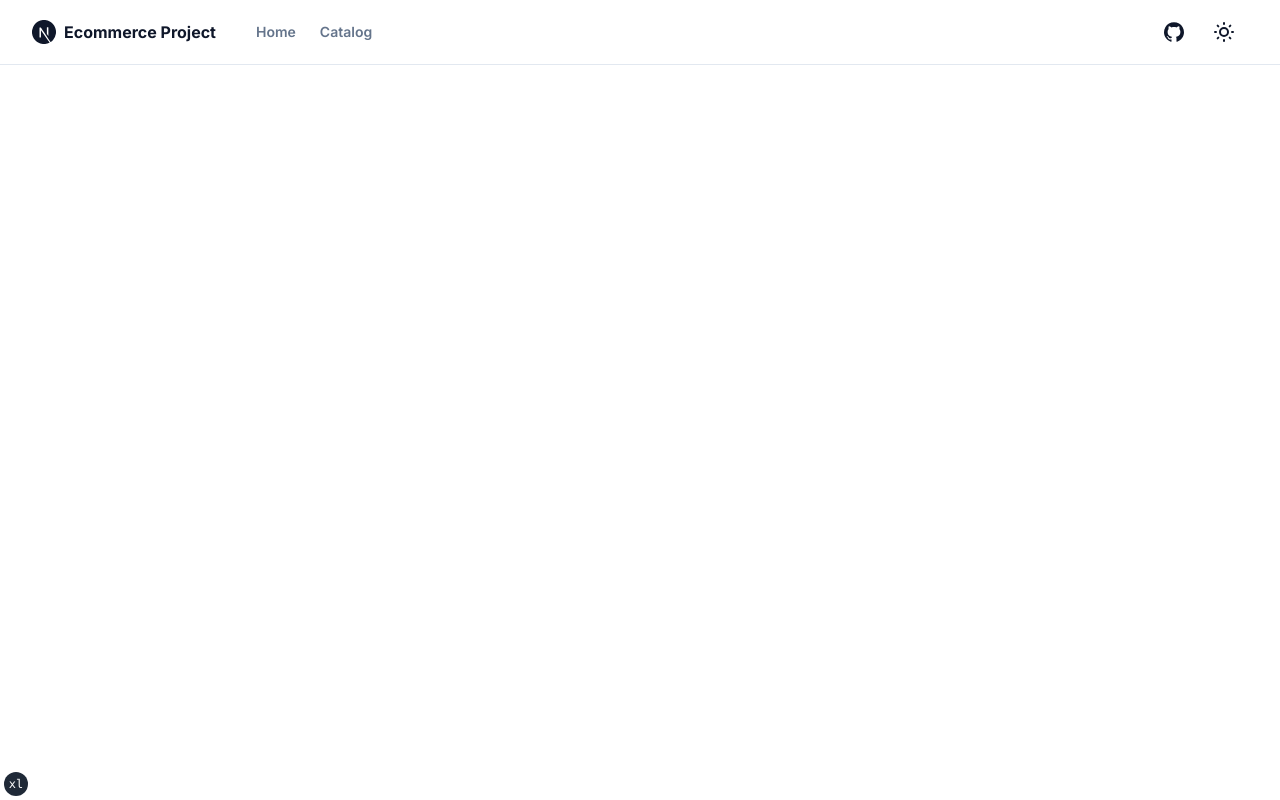
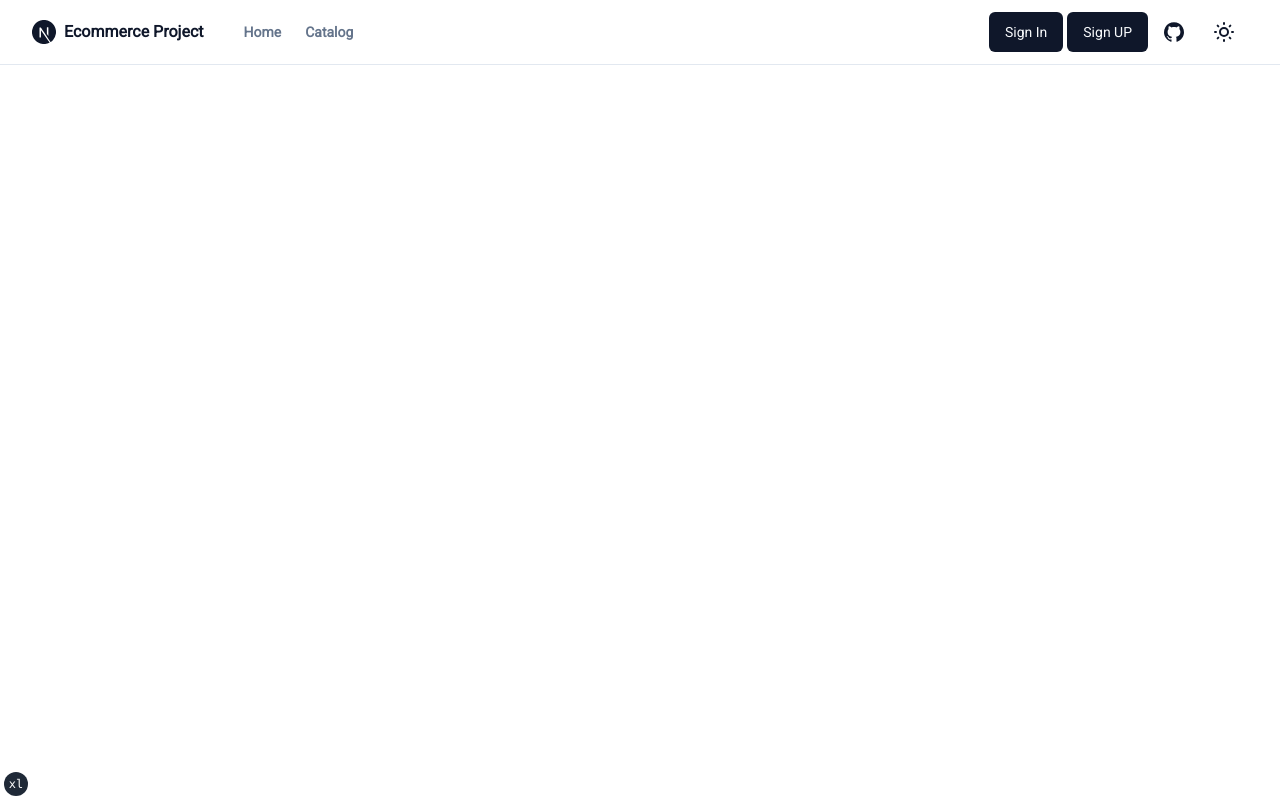
Before and after one commit to ayonshafiul/next-ecomm, a Next.js app: page /signup in a window 1280 px wide. Built offline with nearby package versions, Linux system fonts and the light colour scheme.

Commit message:
Add auth context, and auth buttons on site header

```diff
--- a/app/layout.tsx
+++ b/app/layout.tsx
@@ -1,5 +1,6 @@
 import "@/styles/globals.css"
 import { Metadata } from "next"
+import { AuthProvider } from "@/context/AuthContext"
 import { CartProvider } from "@/context/CartContext"
 
 import { siteConfig } from "@/config/site"
@@ -43,11 +44,13 @@ export default function RootLayout({ children }: RootLayoutProps) {
         >
           <ThemeProvider attribute="class" defaultTheme="system" enableSystem>
             <CartProvider>
-              <div className="relative flex min-h-screen flex-col">
-                <SiteHeader />
-                <div className="flex-1">{children}</div>
-              </div>
-              <TailwindIndicator />
+              <AuthProvider>
+                <div className="relative flex min-h-screen flex-col">
+                  <SiteHeader />
+                  <div className="flex-1">{children}</div>
+                </div>
+                <TailwindIndicator />
+              </AuthProvider>
             </CartProvider>
           </ThemeProvider>
         </body>
--- /dev/null
+++ b/components/auth-buttons.tsx
@@ -0,0 +1,24 @@
+"use client"
+
+import Link from "next/link"
+import { useAuthContext } from "@/context/AuthContext"
+
+import { Button } from "./ui/button"
+
+export default function AuthButtons() {
+  const { userType, authToken } = useAuthContext()
+  return (
+    <>
+      {userType == "" && (
+        <>
+          <Link href="/signin">
+            <Button>Sign In</Button>
+          </Link>
+          <Link href="/signup">
+            <Button>Sign UP</Button>
+          </Link>
+        </>
+      )}
+    </>
+  )
+}
--- a/components/site-header.tsx
+++ b/components/site-header.tsx
@@ -6,6 +6,8 @@ import { Icons } from "@/components/icons"
 import { MainNav } from "@/components/main-nav"
 import { ThemeToggle } from "@/components/theme-toggle"
 
+import AuthButtons from "./auth-buttons"
+
 export function SiteHeader() {
   return (
     <header className="sticky top-0 z-40 w-full border-b bg-background">
@@ -13,6 +15,7 @@ export function SiteHeader() {
         <MainNav items={siteConfig.mainNav} />
         <div className="flex flex-1 items-center justify-end space-x-4">
           <nav className="flex items-center space-x-1">
+            <AuthButtons />
             <Link
               href={siteConfig.links.github}
               target="_blank"
--- /dev/null
+++ b/context/AuthContext.tsx
@@ -0,0 +1,31 @@
+"use client"
+
+import React, { ReactNode, createContext, useContext, useState } from "react"
+import { useLocalStorage } from "usehooks-ts"
+
+export type Auth = {
+  userType: string
+  setUserType: (s: string) => void
+  setAuthToken: (s: string) => void
+  authToken: string
+}
+
+export const AuthContext = createContext<Auth>({
+  userType: "",
+  authToken: "",
+  setUserType: () => {},
+  setAuthToken: () => {},
+})
+export const useAuthContext = () => useContext(AuthContext)
+
+export const AuthProvider = ({ children }: { children: ReactNode }) => {
+  const [userType, setUserType] = useLocalStorage("userType", "")
+  const [authToken, setAuthToken] = useLocalStorage("authToken", "")
+  return (
+    <AuthContext.Provider
+      value={{ userType, setUserType, authToken, setAuthToken }}
+    >
+      {children}
+    </AuthContext.Provider>
+  )
+}
--- a/lib/fonts.ts
+++ b/lib/fonts.ts
@@ -1,8 +1,12 @@
-import { JetBrains_Mono as FontMono, Inter as FontSans } from "next/font/google"
+import {
+  JetBrains_Mono as FontMono,
+  Roboto as FontSans,
+} from "next/font/google"
 
 export const fontSans = FontSans({
   subsets: ["latin"],
   variable: "--font-sans",
+  weight: "400",
 })
 
 export const fontMono = FontMono({
--- a/package.json
+++ b/package.json
@@ -26,7 +26,8 @@
     "react-dom": "^18.2.0",
     "sharp": "^0.31.3",
     "tailwind-merge": "^1.12.0",
-    "tailwindcss-animate": "^1.0.5"
+    "tailwindcss-animate": "^1.0.5",
+    "usehooks-ts": "^2.9.1"
   },
   "devDependencies": {
     "@ianvs/prettier-plugin-sort-imports": "^3.7.1",
```
Also changed, not shown: 1 other file (tests, documents, lock files or other folders).
